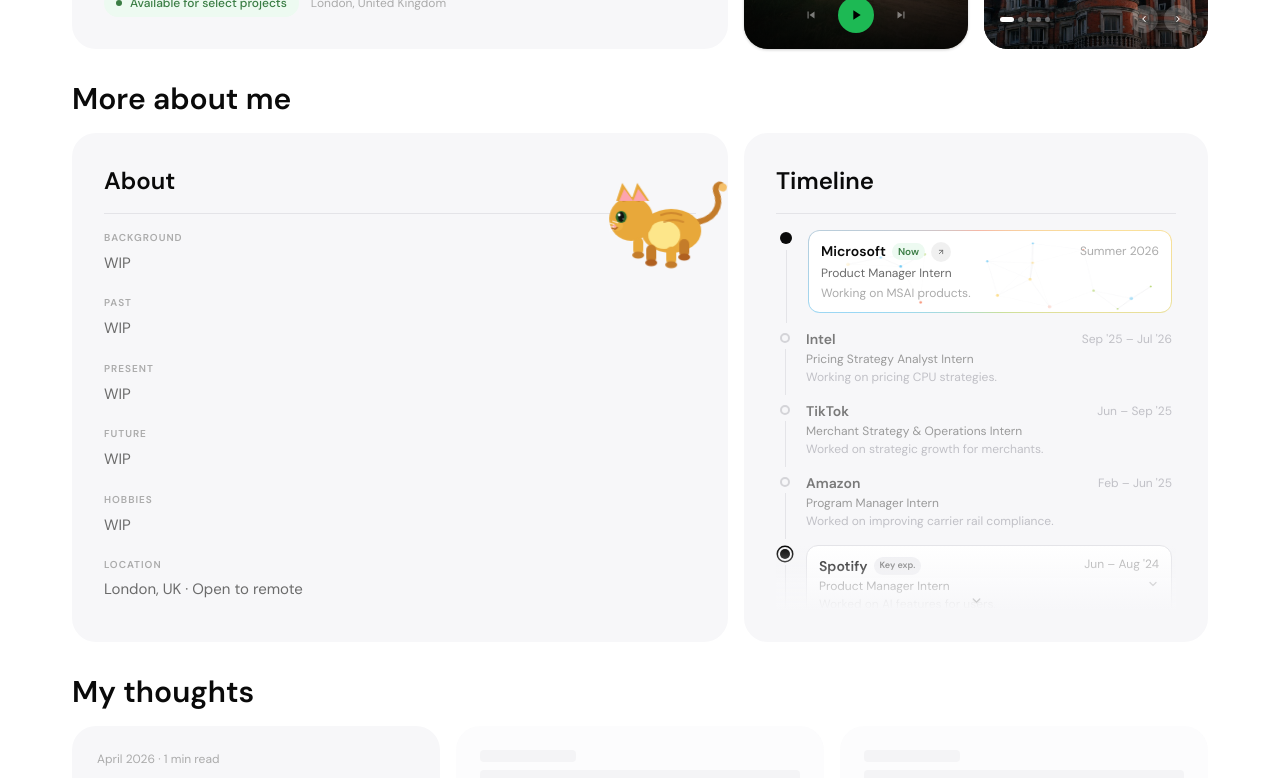
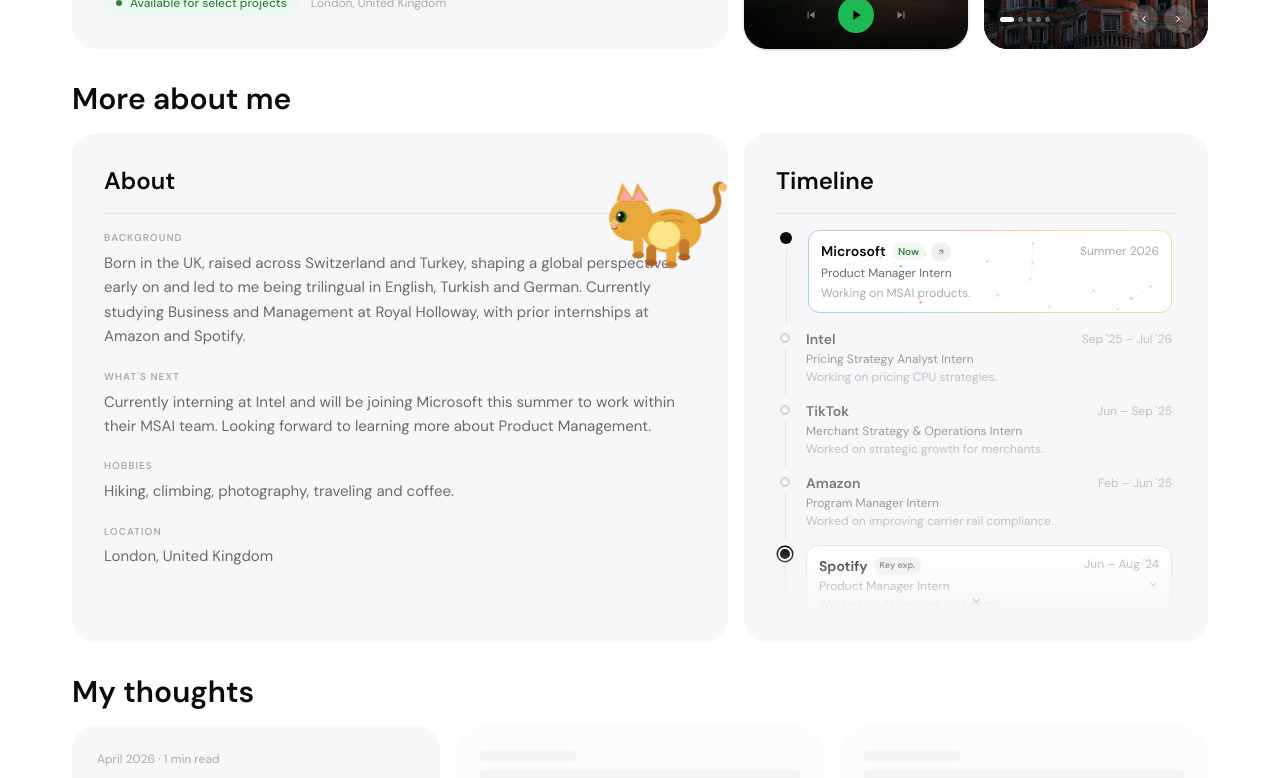
Before and after one commit to henry9960/mugrid.ge, a Next.js app: page / in a window 1280 px wide. Shown: the part 529-1307 px from the top of the page. Built offline with nearby package versions, Linux system fonts and the light colour scheme.

Commit message:
Update About section with real content
Background, What's next, Hobbies, and Location filled in.

Co-Authored-By: Claude Sonnet 4.6 <noreply@anthropic.com>

```diff
--- a/components/sections/AboutSection.tsx
+++ b/components/sections/AboutSection.tsx
@@ -4,11 +4,18 @@ import { useState, useRef, useEffect } from 'react'
 import ExternalLinkButton from '@/components/ExternalLinkButton'
 
 const ABOUT_BLOCKS = [
-  { label: 'Background', text: 'WIP' },
-  { label: 'Past',       text: 'WIP' },
-  { label: 'Present',    text: 'WIP' },
-  { label: 'Future',     text: 'WIP' },
-  { label: 'Hobbies',   text: 'WIP' },
+  {
+    label: 'Background',
+    text:  'Born in the UK, raised across Switzerland and Turkey, shaping a global perspective early on and led to me being trilingual in English, Turkish and German. Currently studying Business and Management at Royal Holloway, with prior internships at Amazon and Spotify.',
+  },
+  {
+    label: "What's next",
+    text:  'Currently interning at Intel and will be joining Microsoft this summer to work within their MSAI team. Looking forward to learning more about Product Management.',
+  },
+  {
+    label: 'Hobbies',
+    text:  'Hiking, climbing, photography, traveling and coffee.',
+  },
 ]
 
 type TimelineState = 'active' | 'highlighted' | 'inactive'
@@ -235,7 +242,7 @@ export default function AboutSection() {
             <p className="text-[10px] font-semibold uppercase tracking-widest text-[#ABABAB] mb-1.5">
               Location
             </p>
-            <p className="text-[15px] text-[#6B6B6B]">London, UK · Open to remote</p>
+            <p className="text-[15px] text-[#6B6B6B]">London, United Kingdom</p>
           </div>
         </div>
       </div>
```
